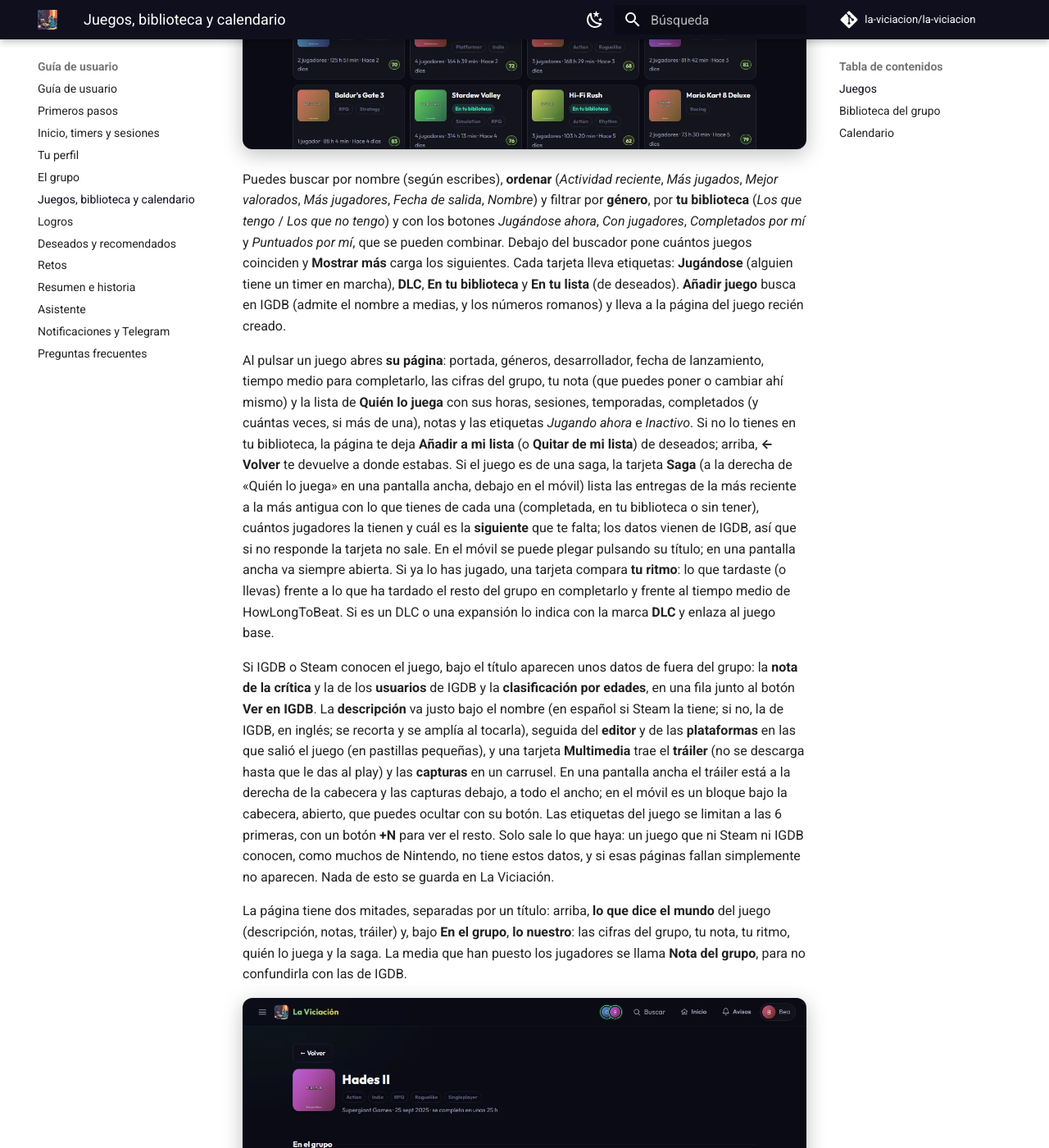
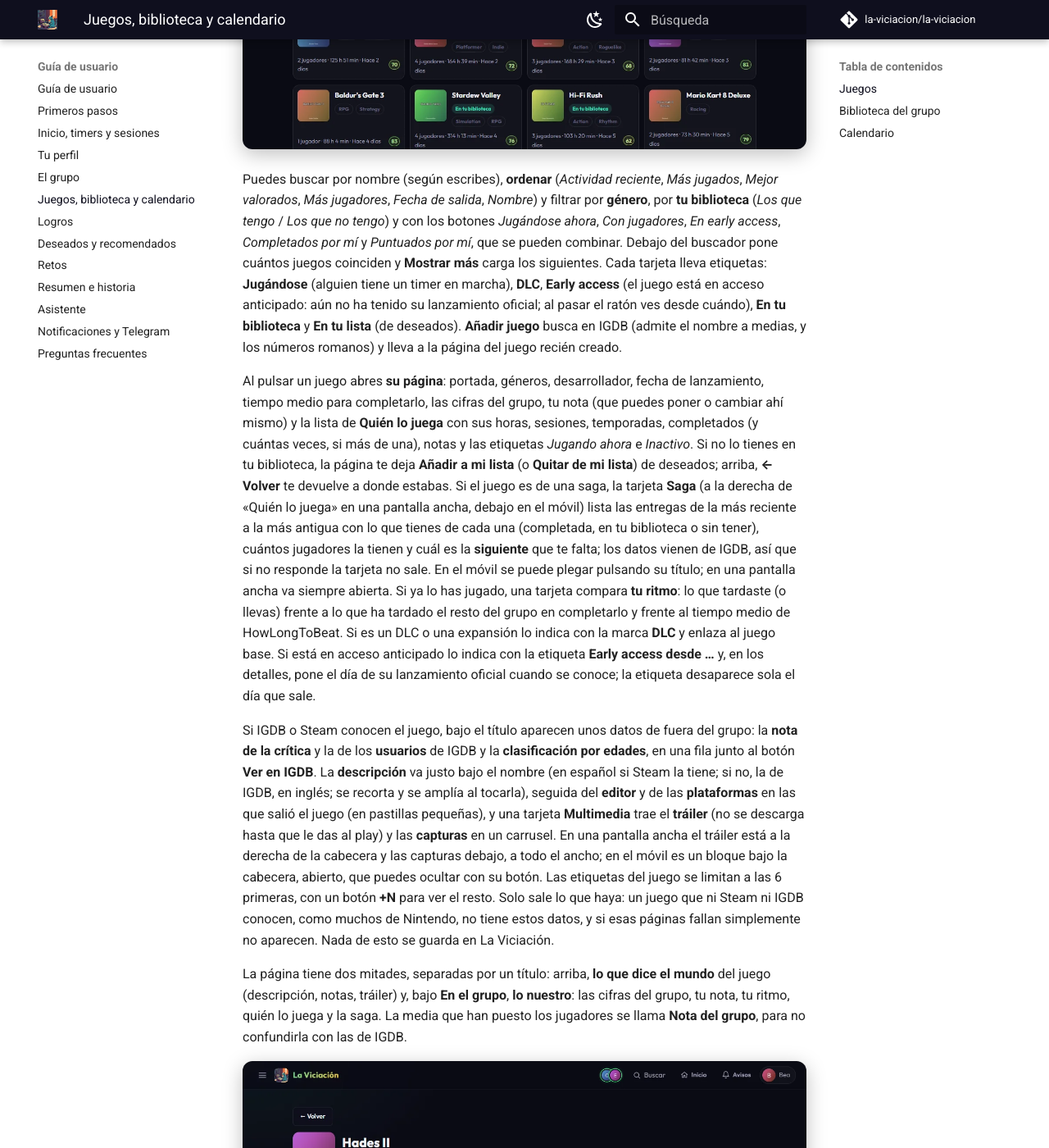
Before and after one commit to la-viciacion/la-viciacion, an MkDocs documentation site: the page built from docs/guia-usuario/juegos.md, in a window 1280 px wide and 1400 px high, scrolled down 736 px. Shown: the whole window at 82% size. Built offline with MkDocs 1.6.1 and Material for MkDocs 9.7.7, drawn with Linux system fonts in a browser that asks for light colours; comment, search, counter and statistics services are not loaded.

Commit message:
docs: document early access and drop it from the roadmap debt
Co-Authored-By: Claude Sonnet 5.5 <noreply@anthropic.com>

```diff
--- a/docs/guia-usuario/juegos.md
+++ b/docs/guia-usuario/juegos.md
@@ -8,9 +8,9 @@ Las páginas de **Juegos** del menú que giran en torno a los juegos: el catálo
 
 ![El catálogo de juegos](../assets/screens/games.webp){ .screenshot }
 
-Puedes buscar por nombre (según escribes), **ordenar** (*Actividad reciente*, *Más jugados*, *Mejor valorados*, *Más jugadores*, *Fecha de salida*, *Nombre*) y filtrar por **género**, por **tu biblioteca** (*Los que tengo* / *Los que no tengo*) y con los botones *Jugándose ahora*, *Con jugadores*, *Completados por mí* y *Puntuados por mí*, que se pueden combinar. Debajo del buscador pone cuántos juegos coinciden y **Mostrar más** carga los siguientes. Cada tarjeta lleva etiquetas: **Jugándose** (alguien tiene un timer en marcha), **DLC**, **En tu biblioteca** y **En tu lista** (de deseados). **Añadir juego** busca en IGDB (admite el nombre a medias, y los números romanos) y lleva a la página del juego recién creado.
+Puedes buscar por nombre (según escribes), **ordenar** (*Actividad reciente*, *Más jugados*, *Mejor valorados*, *Más jugadores*, *Fecha de salida*, *Nombre*) y filtrar por **género**, por **tu biblioteca** (*Los que tengo* / *Los que no tengo*) y con los botones *Jugándose ahora*, *Con jugadores*, *En early access*, *Completados por mí* y *Puntuados por mí*, que se pueden combinar. Debajo del buscador pone cuántos juegos coinciden y **Mostrar más** carga los siguientes. Cada tarjeta lleva etiquetas: **Jugándose** (alguien tiene un timer en marcha), **DLC**, **Early access** (el juego está en acceso anticipado: aún no ha tenido su lanzamiento oficial; al pasar el ratón ves desde cuándo), **En tu biblioteca** y **En tu lista** (de deseados). **Añadir juego** busca en IGDB (admite el nombre a medias, y los números romanos) y lleva a la página del juego recién creado.
 
-Al pulsar un juego abres **su página**: portada, géneros, desarrollador, fecha de lanzamiento, tiempo medio para completarlo, las cifras del grupo, tu nota (que puedes poner o cambiar ahí mismo) y la lista de **Quién lo juega** con sus horas, sesiones, temporadas, completados (y cuántas veces, si más de una), notas y las etiquetas *Jugando ahora* e *Inactivo*. Si no lo tienes en tu biblioteca, la página te deja **Añadir a mi lista** (o **Quitar de mi lista**) de deseados; arriba, **← Volver** te devuelve a donde estabas. Si el juego es de una saga, la tarjeta **Saga** (a la derecha de «Quién lo juega» en una pantalla ancha, debajo en el móvil) lista las entregas de la más reciente a la más antigua con lo que tienes de cada una (completada, en tu biblioteca o sin tener), cuántos jugadores la tienen y cuál es la **siguiente** que te falta; los datos vienen de IGDB, así que si no responde la tarjeta no sale. En el móvil se puede plegar pulsando su título; en una pantalla ancha va siempre abierta. Si ya lo has jugado, una tarjeta compara **tu ritmo**: lo que tardaste (o llevas) frente a lo que ha tardado el resto del grupo en completarlo y frente al tiempo medio de HowLongToBeat. Si es un DLC o una expansión lo indica con la marca **DLC** y enlaza al juego base.
+Al pulsar un juego abres **su página**: portada, géneros, desarrollador, fecha de lanzamiento, tiempo medio para completarlo, las cifras del grupo, tu nota (que puedes poner o cambiar ahí mismo) y la lista de **Quién lo juega** con sus horas, sesiones, temporadas, completados (y cuántas veces, si más de una), notas y las etiquetas *Jugando ahora* e *Inactivo*. Si no lo tienes en tu biblioteca, la página te deja **Añadir a mi lista** (o **Quitar de mi lista**) de deseados; arriba, **← Volver** te devuelve a donde estabas. Si el juego es de una saga, la tarjeta **Saga** (a la derecha de «Quién lo juega» en una pantalla ancha, debajo en el móvil) lista las entregas de la más reciente a la más antigua con lo que tienes de cada una (completada, en tu biblioteca o sin tener), cuántos jugadores la tienen y cuál es la **siguiente** que te falta; los datos vienen de IGDB, así que si no responde la tarjeta no sale. En el móvil se puede plegar pulsando su título; en una pantalla ancha va siempre abierta. Si ya lo has jugado, una tarjeta compara **tu ritmo**: lo que tardaste (o llevas) frente a lo que ha tardado el resto del grupo en completarlo y frente al tiempo medio de HowLongToBeat. Si es un DLC o una expansión lo indica con la marca **DLC** y enlaza al juego base. Si está en acceso anticipado lo indica con la etiqueta **Early access desde …** y, en los detalles, pone el día de su lanzamiento oficial cuando se conoce; la etiqueta desaparece sola el día que sale.
 
 Si IGDB o Steam conocen el juego, bajo el título aparecen unos datos de fuera del grupo: la **nota de la crítica** y la de los **usuarios** de IGDB y la **clasificación por edades**, en una fila junto al botón **Ver en IGDB**. La **descripción** va justo bajo el nombre (en español si Steam la tiene; si no, la de IGDB, en inglés; se recorta y se amplía al tocarla), seguida del **editor** y de las **plataformas** en las que salió el juego (en pastillas pequeñas), y una tarjeta **Multimedia** trae el **tráiler** (no se descarga hasta que le das al play) y las **capturas** en un carrusel. En una pantalla ancha el tráiler está a la derecha de la cabecera y las capturas debajo, a todo el ancho; en el móvil es un bloque bajo la cabecera, abierto, que puedes ocultar con su botón. Las etiquetas del juego se limitan a las 6 primeras, con un botón **+N** para ver el resto. Solo sale lo que haya: un juego que ni Steam ni IGDB conocen, como muchos de Nintendo, no tiene estos datos, y si esas páginas fallan simplemente no aparecen. Nada de esto se guarda en La Viciación.
 
```
Also changed, not shown: docs/configuracion/servicios.md (+1 -1 lines), docs/desarrollo/features.md (+2 -0 lines), docs/desarrollo/roadmap.md (+1 -2 lines).
